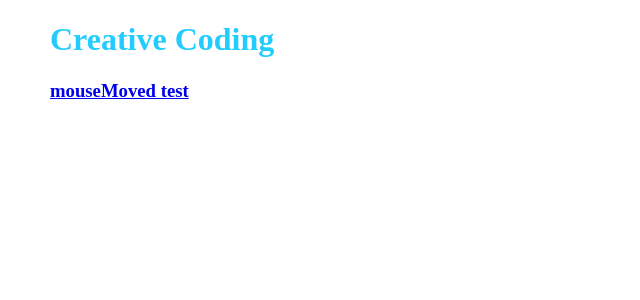
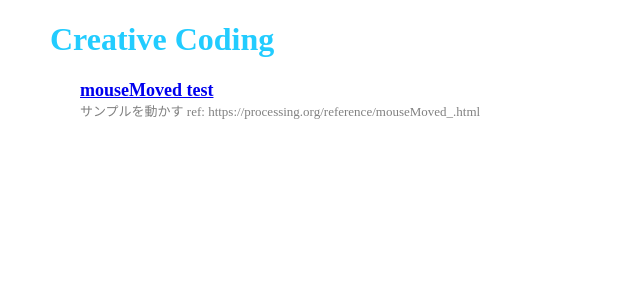
Before and after one commit to betachelsea/creativecoding, a Jekyll site: the page built from index.markdown, in a window 1280 px wide. Shown: the top 300 px of the page, without its empty margins (0-640 px from the left). Built offline with Jekyll 4.4.1, drawn with Linux system fonts in a browser that asks for light colours.

Commit message:
Show describe

```diff
--- a/_includes/navbar.html
+++ b/_includes/navbar.html
@@ -5,4 +5,5 @@
     <li class="crumb">{{ page.title }} ({{ page.date | date: "%Y-%m-%d" }})</li>
     {% endif %}
   </ol>
+  {% if page.desc %}<p>{{ page.desc }}</p>{% endif %}
 </nav>
--- a/_layouts/list.html
+++ b/_layouts/list.html
@@ -4,9 +4,11 @@ layout: top
 
 {{ content }}
 
-{% for post in site.posts %}
-  <aside>
-      <a href="{{ post.url | relative_url }}"><h3>{{ post.title | escape }}</h3></a>
-      <p>{% if post.desc %}{{ post.desc }}{% else %}{{ post.content | strip_html | truncate: 130 }}{% endif %}</p>
-  </aside>
-{% endfor %}
+<ul class="top-list">
+  {% for post in site.posts %}
+    <li>
+        <a href="{{ post.url | relative_url }}"><h2>{{ post.title | escape }}</h2></a>
+        <p>{% if post.desc %}{{ post.desc }}{% else %}{{ post.content | strip_html | truncate: 130 }}{% endif %}</p>
+    </li>
+  {% endfor %}
+</ul>
--- a/_posts/2024-11-22-cc.md
+++ b/_posts/2024-11-22-cc.md
@@ -2,6 +2,7 @@
 layout: work
 title:  "mouseMoved test"
 date:   2024-11-22 23:00:00 +0900
+desc: "サンプルを動かす ref: https://processing.org/reference/mouseMoved_.html"
 ---
 
 <script type="text/ruby">
--- /dev/null
+++ b/_sass/_variables.scss
@@ -0,0 +1 @@
+$gray: #808080;
--- a/_sass/global.scss
+++ b/_sass/global.scss
@@ -1,3 +1 @@
-
-
 h1 { color: #2cf; }
--- /dev/null
+++ b/_sass/top.scss
@@ -0,0 +1,18 @@
+@import './variables';
+
+ul.top-list {
+  list-style: none;
+  padding-left: 30px;
+  li {
+  }
+
+  h2 {
+    font-size: large;
+    margin-bottom: 0;
+  }
+  p {
+    font-size: small;
+    color: $gray;
+    margin-top: 5px;
+  }
+}
--- a/assets/css/style.scss
+++ b/assets/css/style.scss
@@ -3,6 +3,7 @@
 
 @import 'global';
 @import 'nav';
+@import 'top';
 
 main {
   max-width: 1200px;
```
